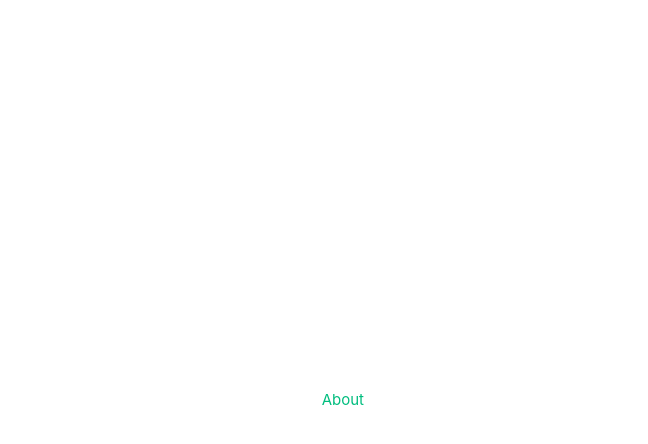
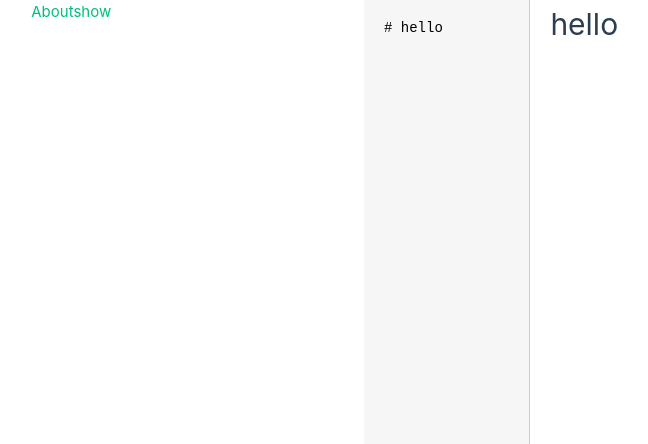
Before and after one commit to mzttsaintly/WhatForToday, a Vue app: page /Display in a window 1280 px wide. Before the commit this address had no page. Shown: the top 444 px of the page, without its empty margins (276-924 px from the left). Built offline with nearby package versions, Linux system fonts and the light colour scheme.

Commit message:
规范代码 展示区建立

```diff
--- a/src/App.vue
+++ b/src/App.vue
@@ -8,6 +8,7 @@ import { RouterLink, RouterView } from 'vue-router'
 
       <nav>
         <RouterLink to="/about">About</RouterLink>
+        <RouterLink to="/Display">show</RouterLink>
       </nav>
     </div>
   </header>
--- a/src/components/display.vue
+++ /dev/null
@@ -1,5 +0,0 @@
-<script setup lang="ts">
-import { marked } from 'marked'
-import { debounce } from 'lodash-es'
-
-</script>
--- /dev/null
+++ b/src/components/display_.vue
@@ -0,0 +1,51 @@
+<script setup lang="ts">
+import { marked } from 'marked'
+import { debounce } from 'lodash-es'
+import { ref, computed } from 'vue';
+
+const input = ref('# hello')
+
+const output = computed(() => marked(input.value))
+
+const update = debounce((e: any) => {
+    input.value = e.target.value
+}, 100)
+</script>
+
+<template>
+    <div class="editor">
+        <textarea class="input" :value="input" @input="update">
+        </textarea>
+        <div class="output" v-html="output"></div>
+    </div>
+</template>
+
+<style>
+body {
+    margin: 0;
+}
+.editor {
+    height: 100vh;
+    display: flex;
+}
+.input, .output {
+    overflow: auto;
+    width: 50%;
+    height: 100%;
+    box-sizing: border-box;
+    padding: 0 20px;
+}
+.input {
+    border: none;
+    border-right: 1px solid #ccc;
+    resize: none;
+    outline: none;
+    background-color: #f6f6f6;
+    font-size: 14px;
+    font-family: 'Monaco' courier monospace;
+    padding: 20px;
+}
+code {
+    color: #f66;
+}
+</style>
--- a/src/router/index.ts
+++ b/src/router/index.ts
@@ -15,6 +15,11 @@ const router = createRouter({
       // this generates a separate chunk (About.[hash].js) for this route
       // which is lazy-loaded when the route is visited.
       component: () => import('../views/AboutView.vue')
+    },
+    {
+      path: '/Display',
+      name: 'dispaly',
+      component: () => import('../components/display_.vue')
     }
   ]
 })
```
